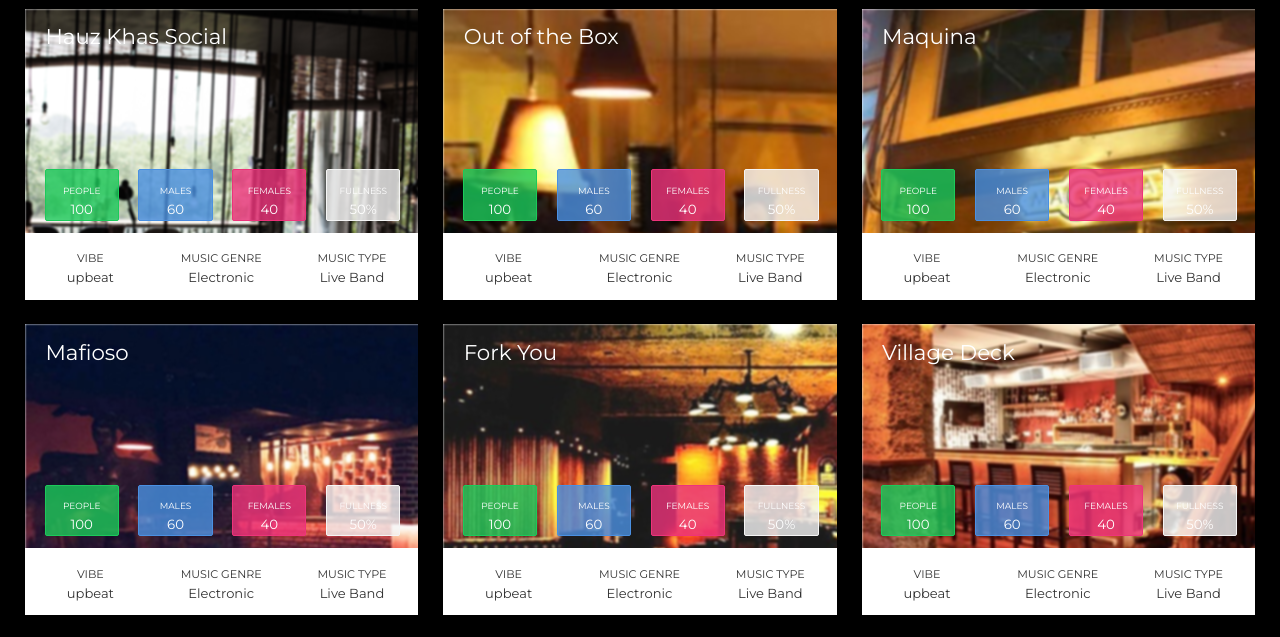
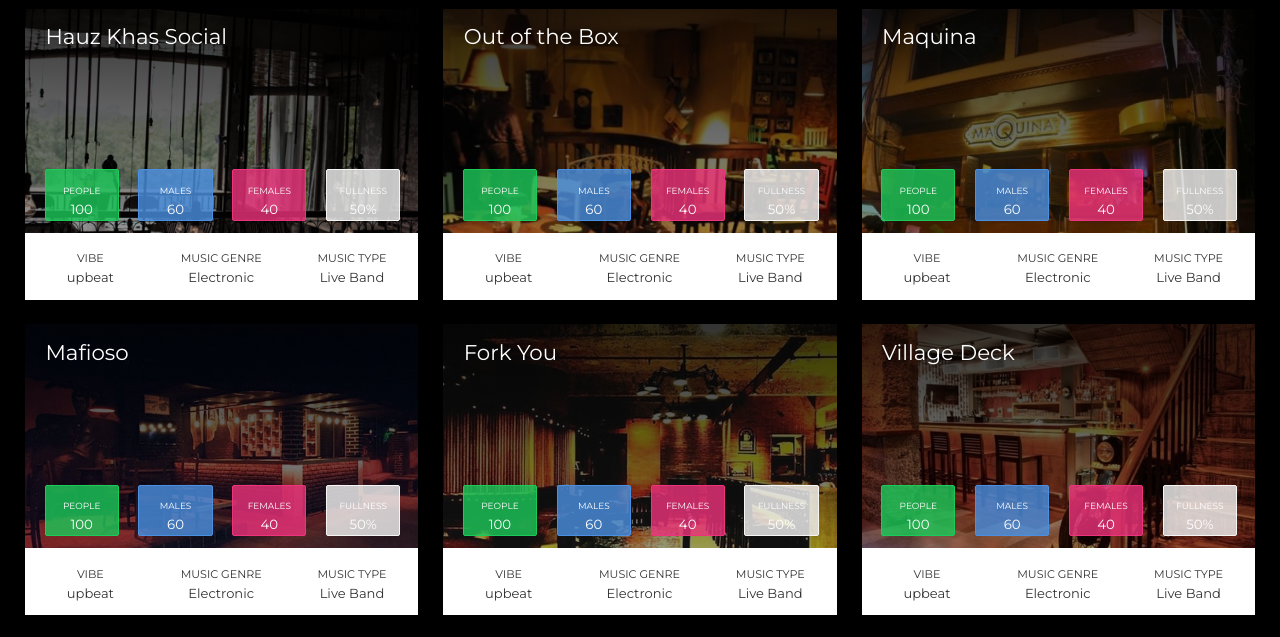
Before and after one commit to nirbhay-webdev/nolweb, a plain HTML site: page index.html at #/venues in a window 1280 px wide. Shown: the part 144-781 px from the top of the page. Drawn offline with Linux system fonts and the light colour scheme.

Commit message:
mobile layout ready

```diff
--- a/stylesheet.css
+++ b/stylesheet.css
@@ -18,17 +18,7 @@
     margin-left:0px !important;
     margin-right:0px !important;
 }
-.grad {
-    position:absolute;
-    width:380px;
-    height:530px;
-    background:black; /* For browsers that do not support gradients */
-    background: -webkit-linear-gradient(black,rgba(0,0,0,0.4)); /* For Safari 5.1 to 6.0 */
-    background: -o-linear-gradient(black,rgba(0,0,0,0.4)); /* For Opera 11.1 to 12.0 */
-    background: -moz-linear-gradient(black,rgba(0,0,0,0.4)); /* For Firefox 3.6 to 15 */
-    background: linear-gradient(rgba(0,0,0,0.4),black); /* Standard syntax */
 
-}
 
 
 .animated {
@@ -195,7 +185,7 @@
     margin-left:1.6vw;
     font-size:1.67vw !important;
     color:white;
-    z-index:1000;
+    z-index:1000000;
 }
 
 .mini-card-box {
@@ -203,6 +193,7 @@
     width:inherit;
     height:5.5vw;
     margin-top:12.33vw;
+    z-index:1000000;
 
 }
 
@@ -271,16 +262,35 @@
 
 .bg-img {
     float:left;
+    width:inherit;
     height:17.5vw;
     /*margin-left:15px;*/
     position:absolute;
 
     overflow:hidden;
+
+}
+.bg-img > img {
+    z-index:100;
+    position:absolute;
+    width:inherit;
+}
+.grad {
+    float:left;width:inherit;
+    height:17.5vw;
+    /*margin-left:15px;*/
+    position:absolute;
+
+    overflow:hidden;
+    background:black; /* For browsers that do not support gradients */
+    background: -webkit-linear-gradient(top,rgba(0,0,0,0.8),rgba(0,0,0,0.4)); /* For Safari 5.1 to 6.0 */
+    background: -o-linear-gradient(top,rgba(0,0,0,0.8),rgba(0,0,0,0.4)); /* For Opera 11.1 to 12.0 */
+    background: -moz-linear-gradient(top,rgba(0,0,0,0.8),rgba(0,0,0,0.4)); /* For Firefox 3.6 to 15 */
+    background: linear-gradient(top,rgba(0,0,0,0.4),rgba(0,0,0,0.8)); /* Standard syntax */
+    z-index:100000;
 }
 
-.bg-img > img{
-    filter:blur(1px);
-}
+
 
 
 
@@ -308,6 +318,7 @@
     margin-right:auto;
     background:white;
     z-index:10000000;
+    box-shadow:0px 0px 60px 20px black;
 }
 
 /*Home HTML*/
--- a/templates/venues.html
+++ b/templates/venues.html
@@ -2,11 +2,11 @@
     <div class="popup-info" ng-show="clicked">
         <div class="row"><div class="col-lg-12">
 
-                <img style="position:absolute" src="{{val.imgUrl}}" width="560px"/>
+                <img style="position:absolute;margin-left:-15px"  src="{{val.imgUrl}}"  width="560px"/>
 
         </div>
         </div>
-        <div class="row"><div class="col-lg-10"><h4 style="color:white !important; font-family:'Montserrat', sans-serif !important; font-size:36px !important; margin-left:10px; margin-top:340px;margin-bottom: 200px">{{val.venue}}</h4></div><div class="col-lg-2"><span class="glyphicon glyphicon-remove" style="color:white; font-size:20px; margin-top:20px; cursor:pointer" ng-click="clicked = false"></span></div></div>
+        <div class="row"><div class="col-lg-10"><span style="color:white !important; font-family:'Montserrat', sans-serif !important; font-size:36px !important;margin-top:340px;margin-bottom: 200px">{{val.venue}}</span></div><div class="col-lg-2"><span class="glyphicon glyphicon-remove" style="color:white; font-size:20px; margin-top:20px; cursor:pointer" ng-click="clicked = false"></span></div></div>
 
     </div>
     <div class="container-fluid header">
@@ -47,7 +47,7 @@
 
 
                        <div class="card" ng-repeat="x in arr" ng-click="showpopup(x)">
-                                <div class="bg-img"><img src="{{x.imgUrl}}" ng-click="showpopup(x)"/></div>
+                                <div class="bg-img"><img src="{{x.imgUrl}}" ng-click="showpopup(x)"/><div class="grad"></div></div>
                                 <div class="card-title" >{{x.venue}}</div>
                                 <div class="mini-card-box">
                                     <div class="mini-cards" style="background:rgba(28,202,90,0.8);border:1px solid rgba(28,202,90,1);"> <span class="mini-cards-tag">PEOPLE</span><br><span class="mini-cards-value">{{x.people}}</span></div>
```
